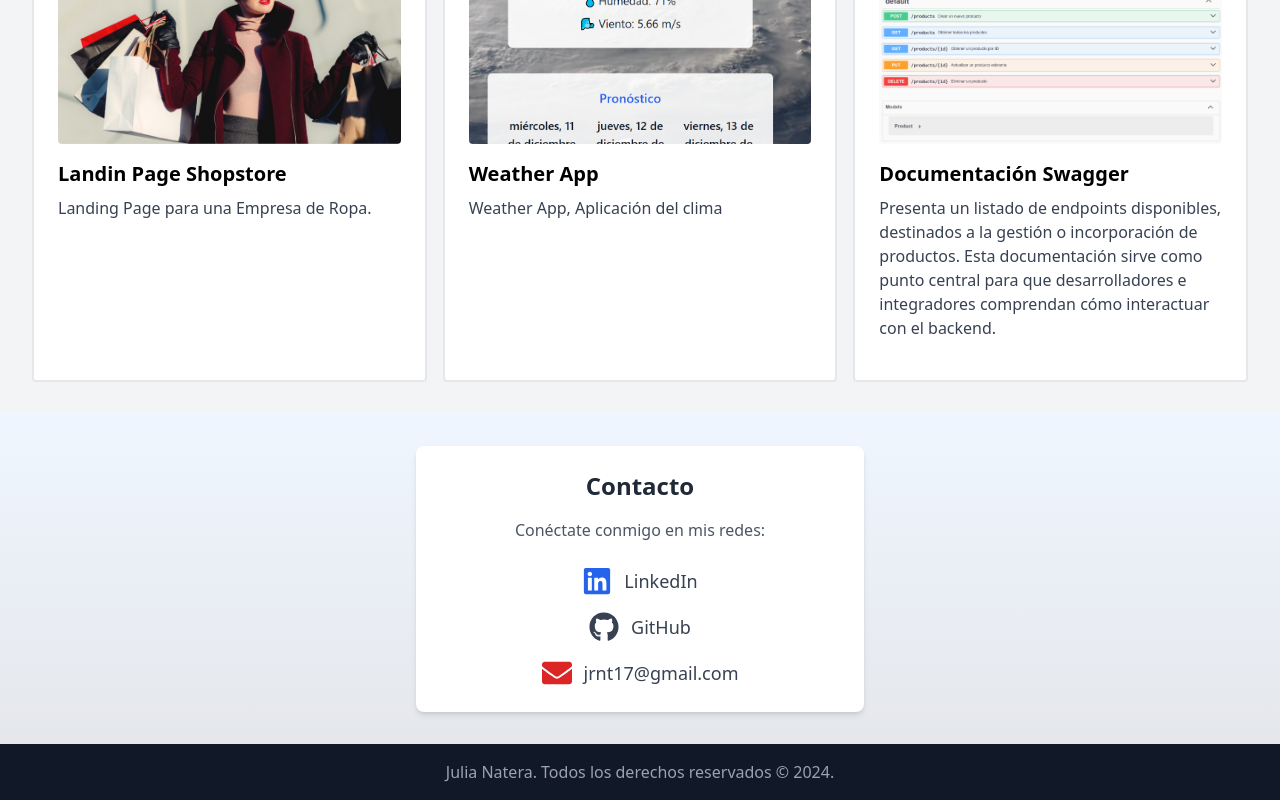
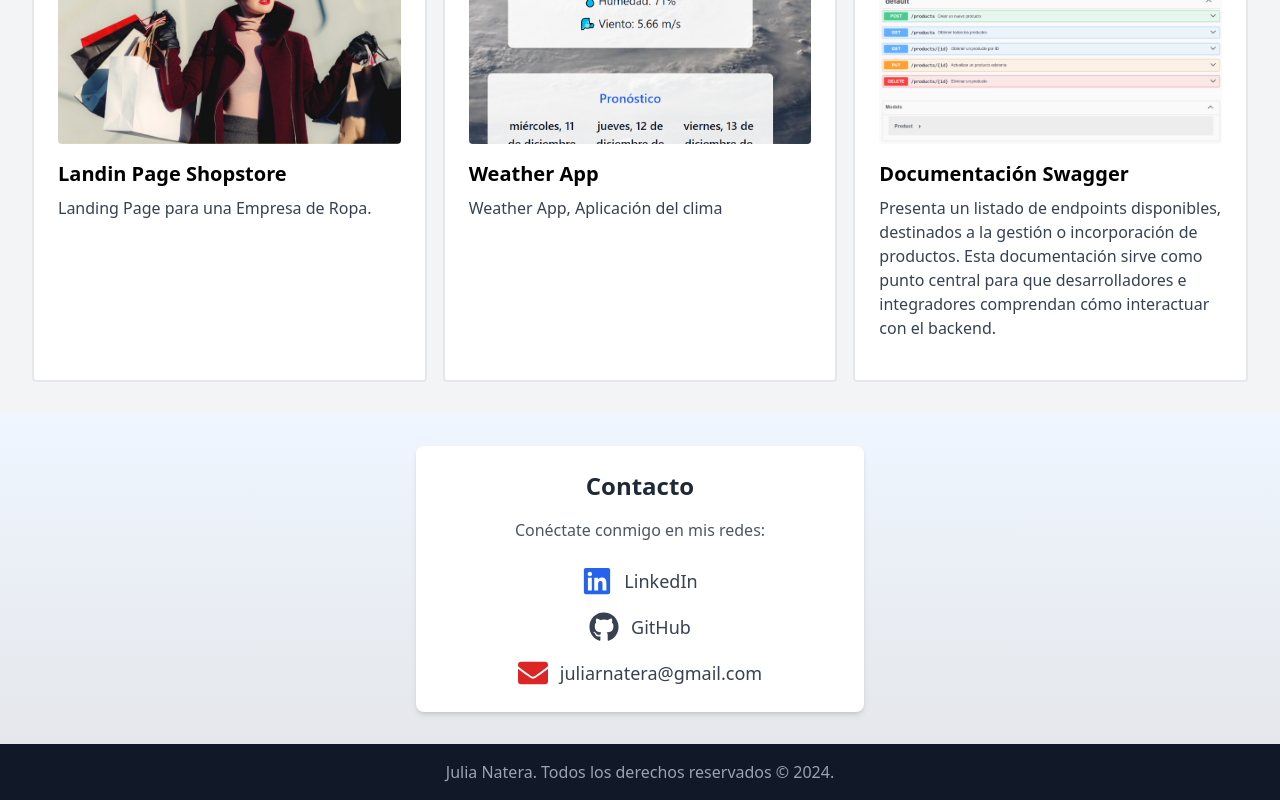
Before and after one commit to roxanatera/Portafolio, a React (Vite) app: page / in a window 1280 px wide. Shown: the part 1752-2552 px from the top of the page. Built offline with nearby package versions, Linux system fonts and the light colour scheme; the HTML template or start-up script is replaced by a standard one.

Commit message:
Actualizacion de curriculo

```diff
--- a/src/components/Contact.jsx
+++ b/src/components/Contact.jsx
@@ -21,9 +21,9 @@ function Contact() {
           </a>
 
           {/* Email */}
-          <a href="mailto:jrnt17@gmail.com" className="flex items-center space-x-3 transition-transform duration-300 hover:scale-105">
+          <a href="mailto:juliarnatera@gmail.com" className="flex items-center space-x-3 transition-transform duration-300 hover:scale-105">
             <FaEnvelope size={30} className="text-red-600" />
-            <span className="text-lg font-medium text-gray-700">jrnt17@gmail.com</span>
+            <span className="text-lg font-medium text-gray-700">juliarnatera@gmail.com</span>
           </a>
         </div>
       </div>
--- a/src/components/Navbar.jsx
+++ b/src/components/Navbar.jsx
@@ -31,7 +31,7 @@ function Navbar() {
   // Función para cerrar el modal y redirigir a la descarga
   const handleConfirmDownload = () => {
     setIsModalOpen(false);
-    window.open("https://drive.google.com/file/d/1mZtIF_ZbPYBgsnCAMnEQutF6ogcopCO9/view?usp=sharing", "_blank");
+    window.open("https://drive.google.com/file/d/1VlmKKr-q_29Mdp1RDya1KW4PyaGwleLt/view?usp=drive_link", "_blank");
   };
 
   // Función para cerrar el modal sin descargar
```
